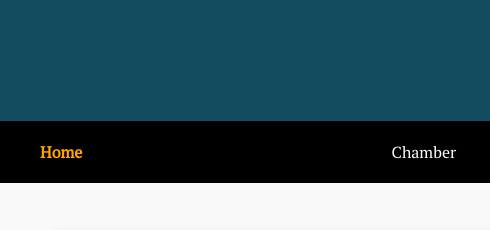
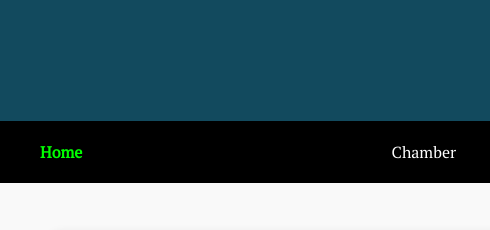
Before and after one commit to jegs01/wdd231, a plain HTML site: page index.html in a window 1280 px wide. In both pictures the pointer is over the link "Home". Shown: the top 230 px of the page, 0-490 px from the left. Drawn offline with Linux system fonts and the light colour scheme.

Commit message:
Added changes

```diff
--- a/styles/styles.css
+++ b/styles/styles.css
@@ -51,7 +51,7 @@ nav ul li a {
 }
 
 nav ul li a:hover {
-    color: orange;
+    color: #00FF00;
 }
 
 .hamburger {
```
